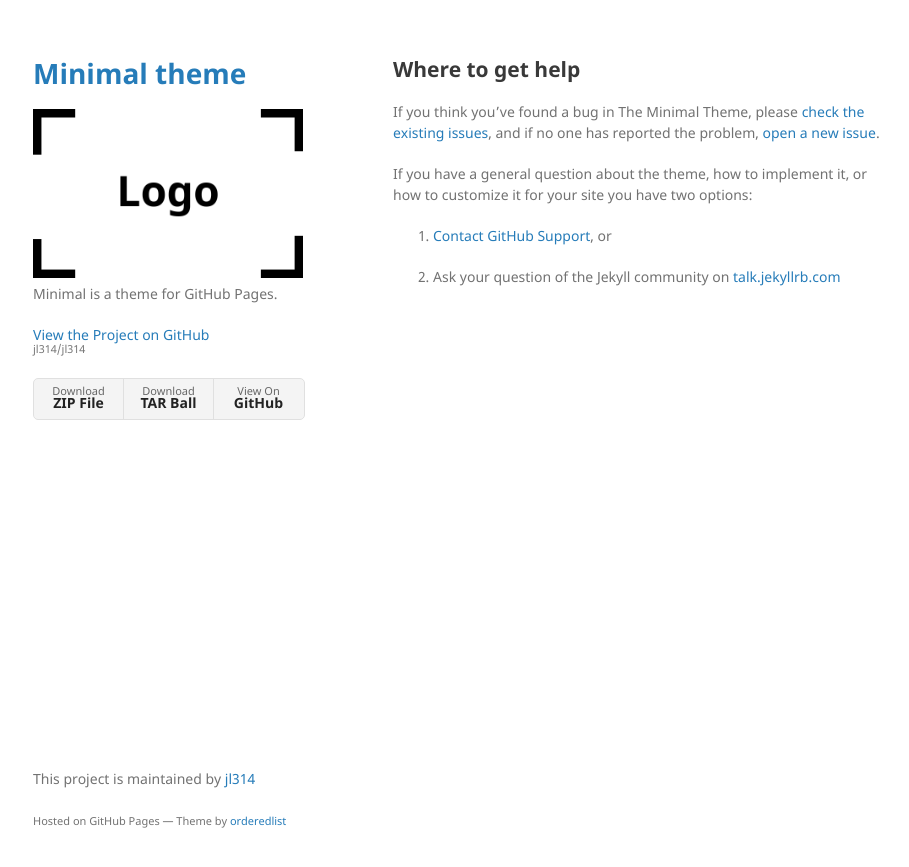
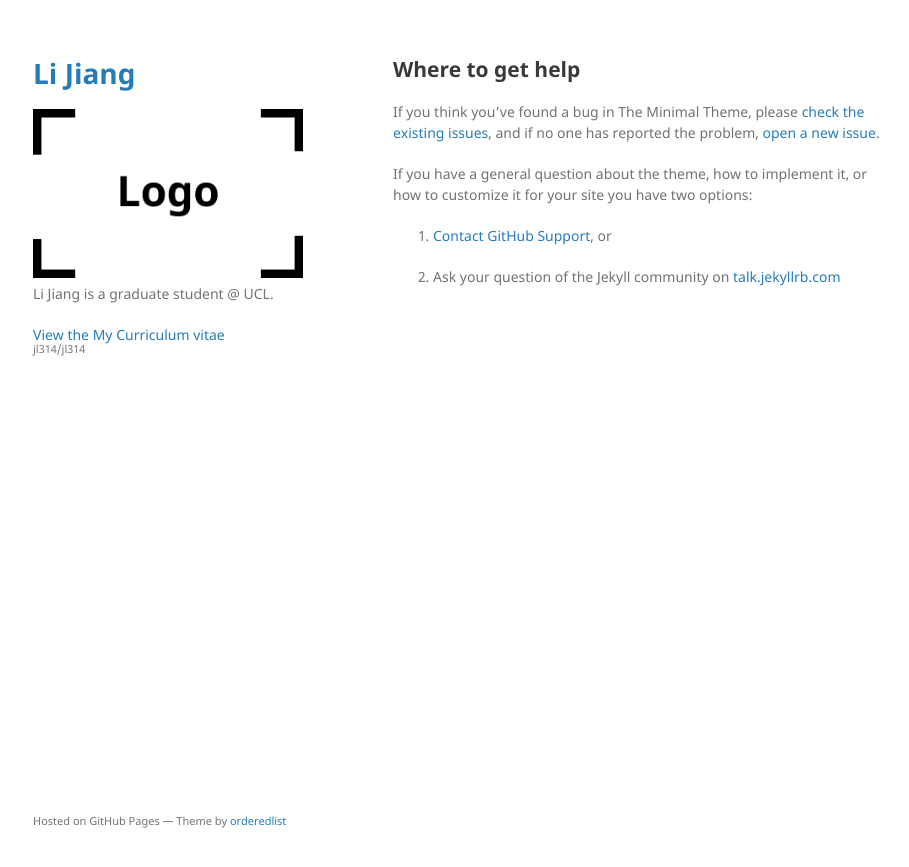
Before and after one commit to jl314/jl314, a Jekyll site: the page built from docs/SUPPORT.md, in a window 1280 px wide. Shown: the top 867 px of the page, without its empty margins (177-1086 px from the left). Built offline with Jekyll 4.4.1, drawn with Linux system fonts in a browser that asks for light colours; our own code applies the rules of GitHub Pages for plain Markdown files.

Commit message:
initialization

```diff
--- a/_config.yml
+++ b/_config.yml
@@ -1,6 +1,6 @@
-title: Minimal theme
+theme: jekyll-theme-minimal
+
+title: Li Jiang
 logo: /assets/img/logo.png
-description: Minimal is a theme for GitHub Pages.
-show_downloads: true
-google_analytics:
-theme: jekyll-theme-minimal
+description: Li Jiang is a graduate student @ UCL.
+cv_url: /assets/cv/cv.pdf
--- a/_layouts/default.html
+++ b/_layouts/default.html
@@ -22,21 +22,9 @@
 
         <p>{{ site.description | default: site.github.project_tagline }}</p>
 
-        {% if site.github.is_project_page %}
-        <p class="view"><a href="{{ site.github.repository_url }}">View the Project on GitHub <small>{{ site.github.repository_nwo }}</small></a></p>
-        {% endif %}
+        <p class="view"><a href="{{ site.cv_url }}">View the My Curriculum vitae <small>{{ site.github.repository_nwo }}</small></a></p>
 
-        {% if site.github.is_user_page %}
-        <p class="view"><a href="{{ site.github.owner_url }}">View My GitHub Profile</a></p>
-        {% endif %}
 
-        {% if site.show_downloads %}
-        <ul class="downloads">
-          <li><a href="{{ site.github.zip_url }}">Download <strong>ZIP File</strong></a></li>
-          <li><a href="{{ site.github.tar_url }}">Download <strong>TAR Ball</strong></a></li>
-          <li><a href="{{ site.github.repository_url }}">View On <strong>GitHub</strong></a></li>
-        </ul>
-        {% endif %}
       </header>
       <section>
 
@@ -44,22 +32,9 @@
 
       </section>
       <footer>
-        {% if site.github.is_project_page %}
-        <p>This project is maintained by <a href="{{ site.github.owner_url }}">{{ site.github.owner_name }}</a></p>
-        {% endif %}
         <p><small>Hosted on GitHub Pages &mdash; Theme by <a href="https://github.com/orderedlist">orderedlist</a></small></p>
       </footer>
     </div>
     <script src="{{ "/assets/js/scale.fix.js" | relative_url }}"></script>
-    {% if site.google_analytics %}
-    <script>
-      (function(i,s,o,g,r,a,m){i['GoogleAnalyticsObject']=r;i[r]=i[r]||function(){
-      (i[r].q=i[r].q||[]).push(arguments)},i[r].l=1*new Date();a=s.createElement(o),
-      m=s.getElementsByTagName(o)[0];a.async=1;a.src=g;m.parentNode.insertBefore(a,m)
-      })(window,document,'script','https://www.google-analytics.com/analytics.js','ga');
-      ga('create', '{{ site.google_analytics }}', 'auto');
-      ga('send', 'pageview');
-    </script>
-    {% endif %}
   </body>
 </html>
--- /dev/null
+++ b/index.html
@@ -0,0 +1 @@
+Hello!
```
Also changed, not shown: another-page.md (deleted, +0 -9 lines), index.md (+2 -117 lines), README.md.
